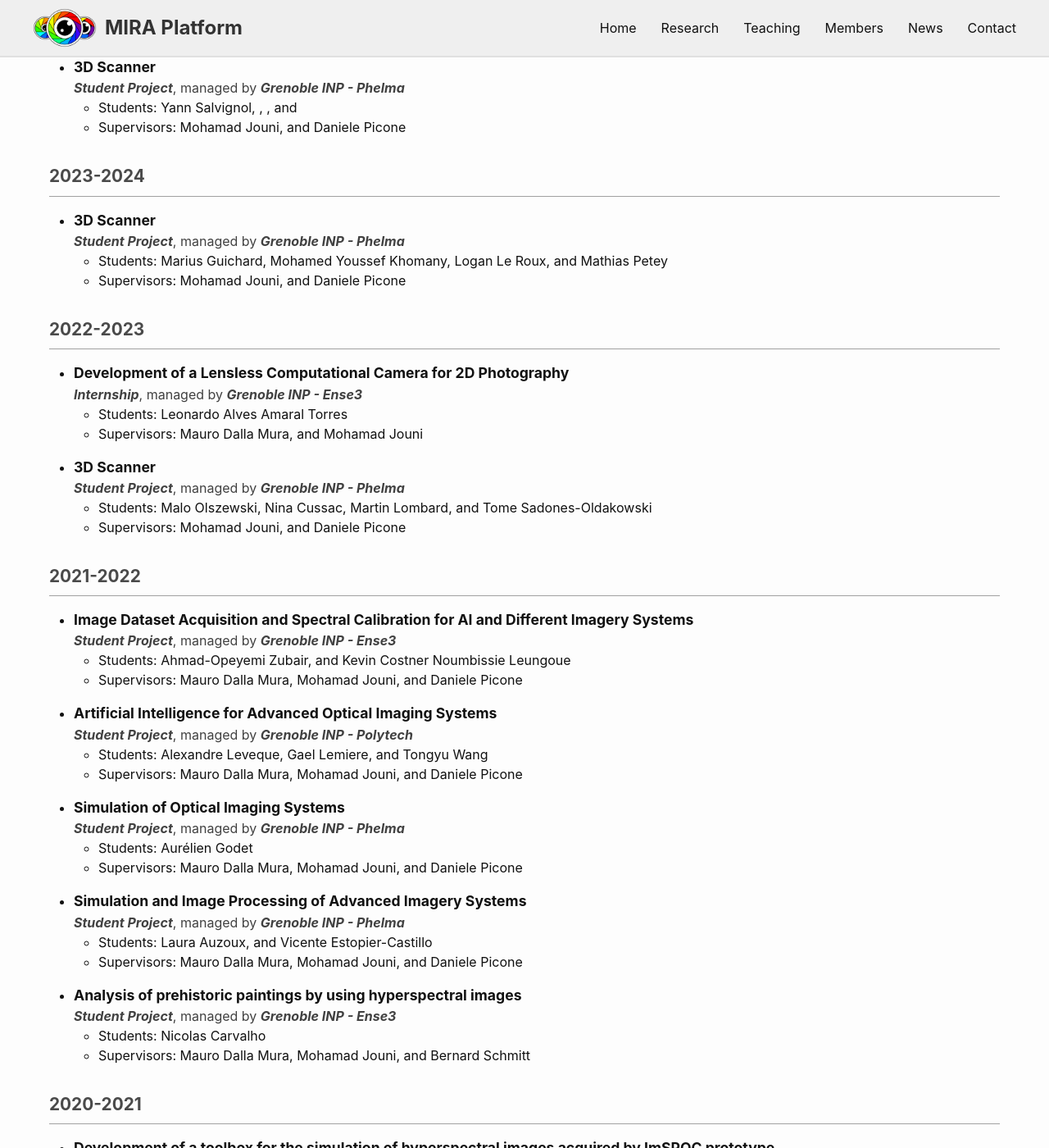
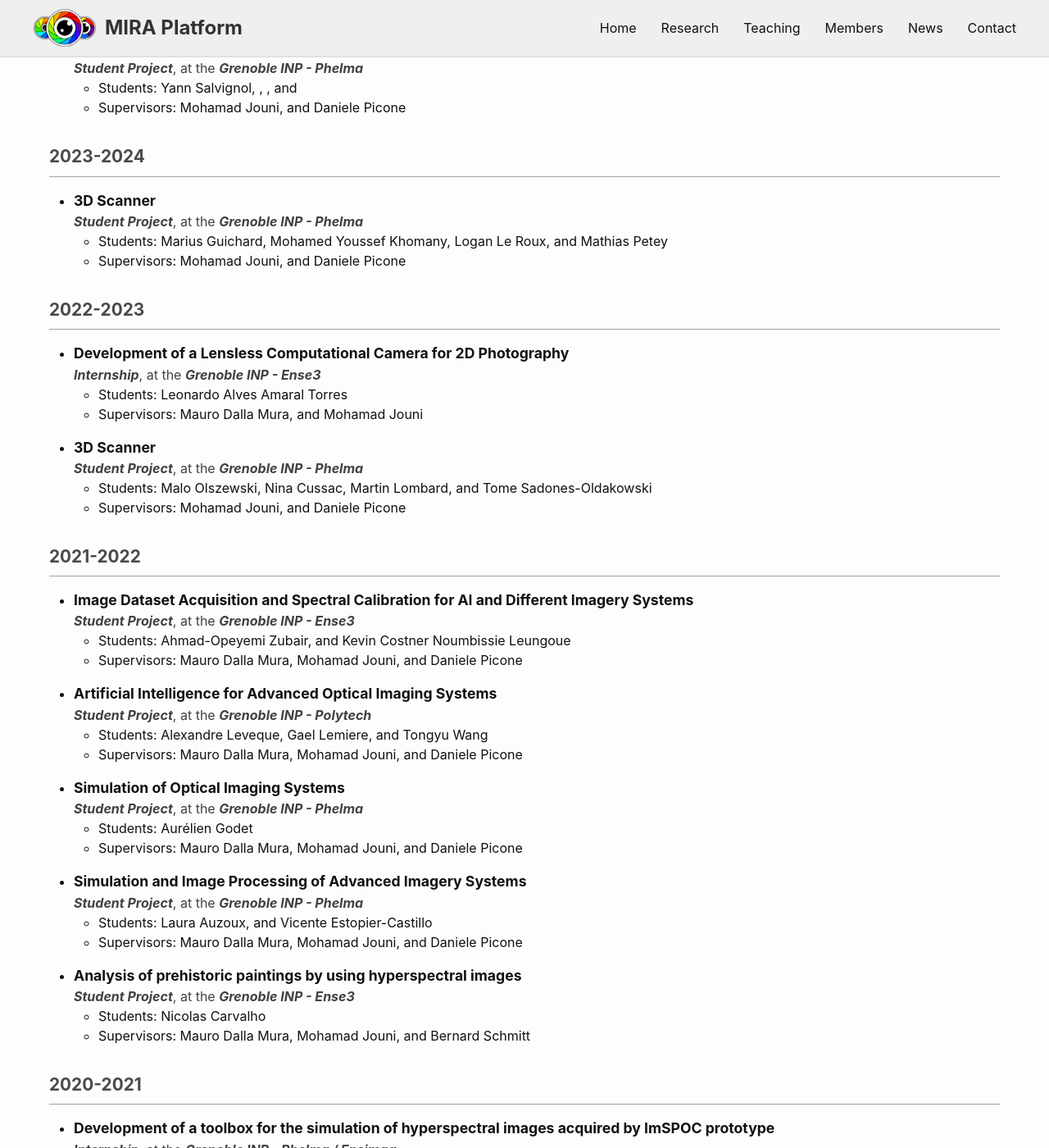
Before and after one commit to mira-imaging/mira-imaging.github.io, a Jekyll site: the page built from _pages_navbar/teaching.html, in a window 1280 px wide and 1400 px high, scrolled down 1030 px. Shown: the whole window at 82% size. Built offline with Jekyll 4.4.1, drawn with Linux system fonts in a browser that asks for light colours; some of the changed text lies outside the part shown.

Commit message:
Fix dims

```diff
--- a/_pages_navbar/teaching.html
+++ b/_pages_navbar/teaching.html
@@ -31,7 +31,7 @@ permalink: /teaching/
     </li>
 </ul>
 
-<br><br>
+<br>
 
 <h1 class="teaching-section-title">
     Student Projects
@@ -53,7 +53,7 @@ permalink: /teaching/
                 </div>
                 <div class="teaching-venue">
                     <b><i>{{ pub.type }}</i></b>,
-                    managed by <b><i>{{ pub.affiliation }}</i></b>
+                    at the <b><i>{{ pub.affiliation }}</i></b>
                 </div>
                 <ul class="teaching-authors">
                     <li>
```
